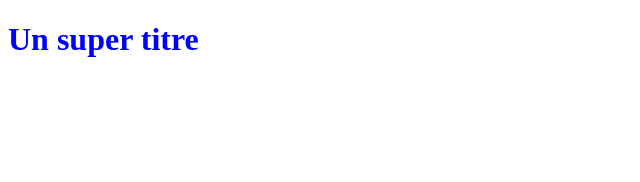
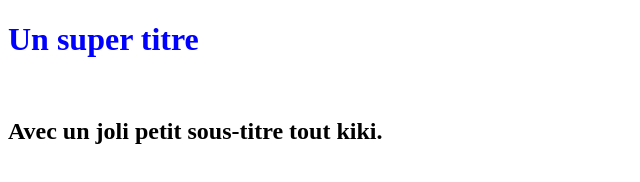
Before and after one commit to AdeleFabre/ProjetOC, a plain HTML site: page index.html in a window 1280 px wide. Shown: the whole page, without its empty margins (0-640 px from the left). Drawn offline with Linux system fonts and the light colour scheme.

Commit message:
test commit cagnotte

```diff
--- a/index.html
+++ b/index.html
@@ -6,5 +6,7 @@
 </head>
 <body>
     <h1>Un super titre</h1>
+	<br>
+	<h2>Avec un joli petit sous-titre tout kiki.</h2>
 </body>
 </html>
```
